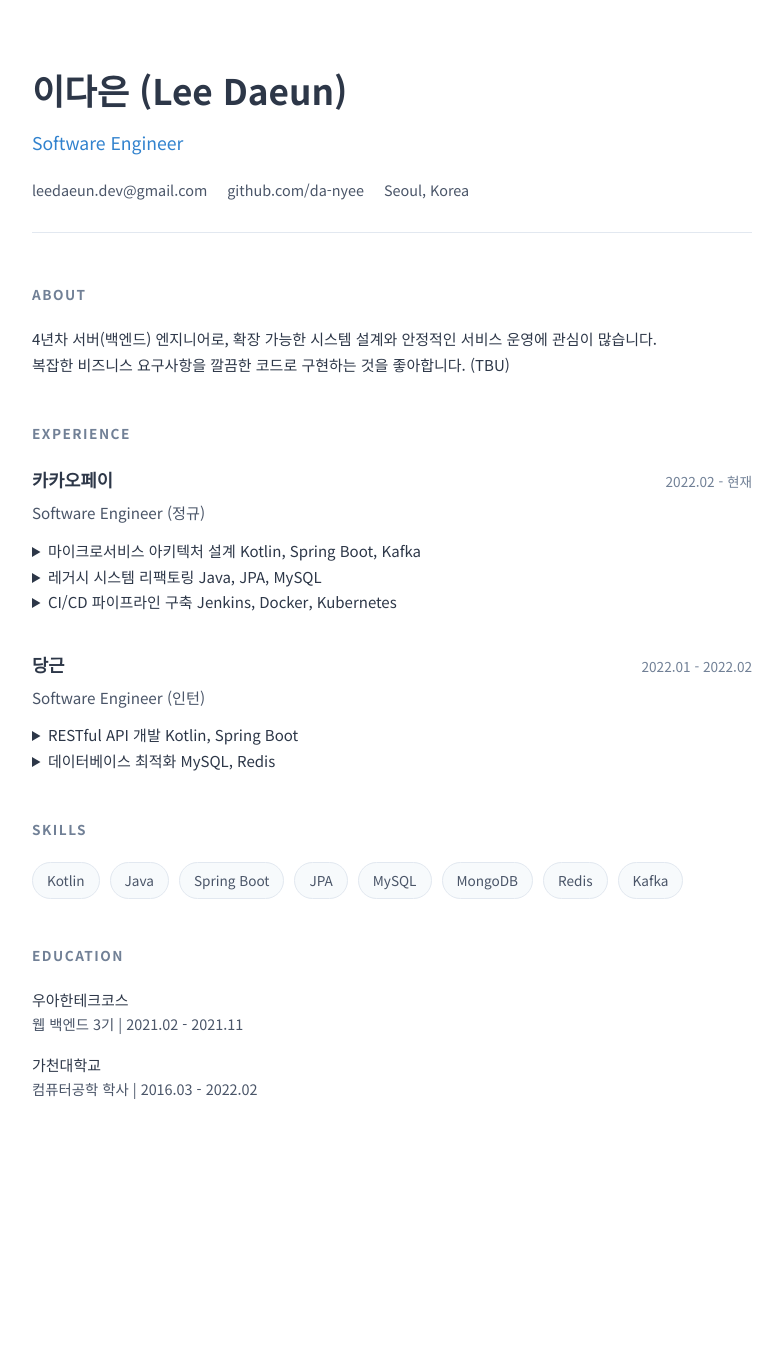
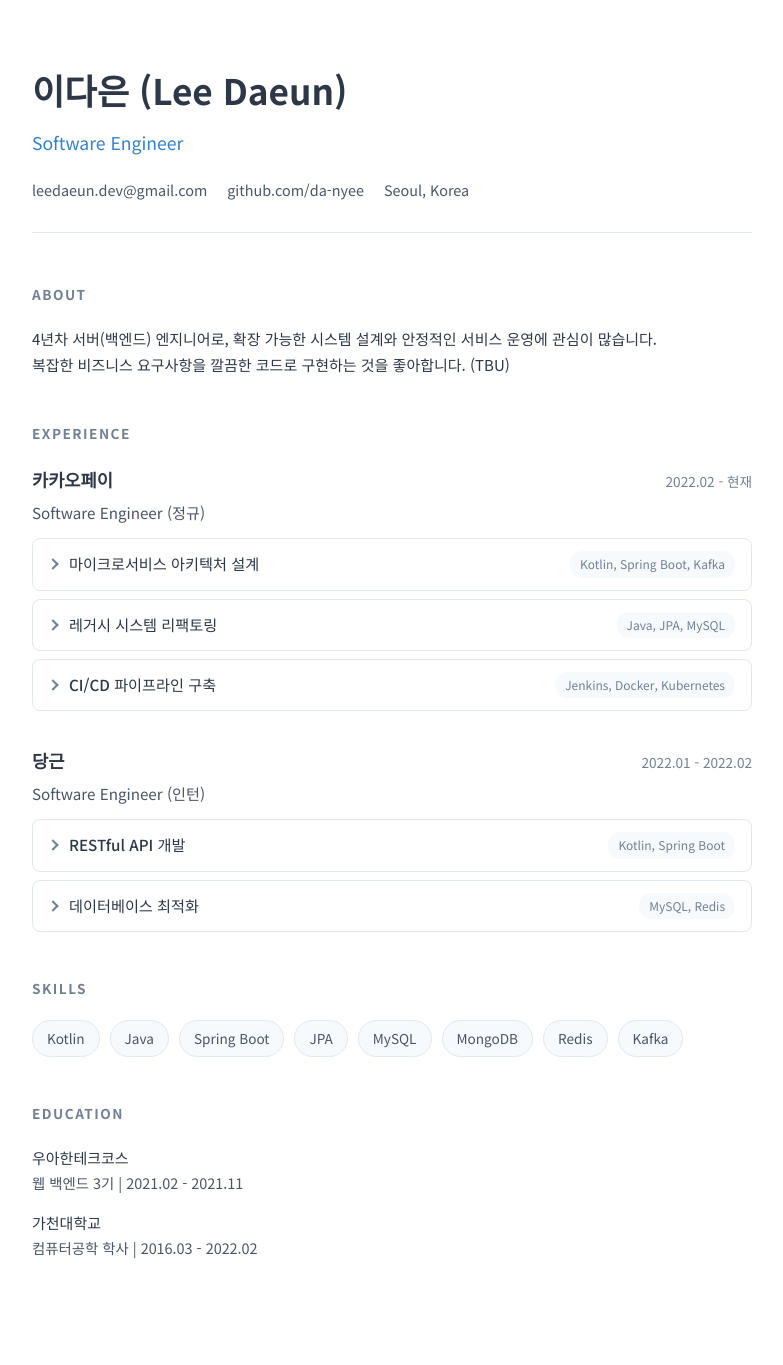
Before and after one commit to da-nyee/da-nyee, a Jekyll site: the page built from docs/index.html, in a window 1280 px wide. Shown: the whole page, without its empty margins (248-1031 px from the left). Built offline with Jekyll 4.4.1, drawn with Linux system fonts in a browser that asks for light colours; before the commit the page ends 1207 px from its top, so only the background shows below that.

Commit message:
fix: add toggle style w/ Claude Code

```diff
--- a/docs/assets/css/style.css
+++ b/docs/assets/css/style.css
@@ -129,6 +129,111 @@
   margin-bottom: 6px;
 }
 
+/* Project Toggle */
+.experience__projects {
+  display: flex;
+  flex-direction: column;
+  gap: 8px;
+}
+
+.project {
+  border: 1px solid var(--color-border);
+  border-radius: 8px;
+  background-color: var(--color-bg);
+  transition: all 0.2s ease;
+}
+
+.project:hover {
+  border-color: var(--color-accent);
+  box-shadow: 0 2px 8px rgba(49, 130, 206, 0.08);
+}
+
+.project[open] {
+  background-color: var(--color-bg-subtle);
+}
+
+.project__title {
+  display: flex;
+  justify-content: space-between;
+  align-items: center;
+  padding: 12px 16px;
+  cursor: pointer;
+  list-style: none;
+  user-select: none;
+  gap: 12px;
+}
+
+.project__title::-webkit-details-marker {
+  display: none;
+}
+
+.project__title::before {
+  content: '';
+  width: 6px;
+  height: 6px;
+  border-right: 2px solid var(--color-light);
+  border-bottom: 2px solid var(--color-light);
+  transform: rotate(-45deg);
+  transition: transform 0.2s ease;
+  flex-shrink: 0;
+}
+
+.project[open] .project__title::before {
+  transform: rotate(45deg);
+}
+
+.project__name {
+  font-size: 0.95rem;
+  font-weight: 500;
+  color: var(--color-primary);
+  flex: 1;
+}
+
+.project__tech {
+  font-size: 0.75rem;
+  color: var(--color-light);
+  background-color: var(--color-bg-subtle);
+  padding: 3px 10px;
+  border-radius: 12px;
+  white-space: nowrap;
+}
+
+.project[open] .project__tech {
+  background-color: var(--color-bg);
+}
+
+.project__content {
+  padding: 0 16px 14px 34px;
+  color: var(--color-secondary);
+  animation: slideDown 0.2s ease;
+}
+
+.project__content ul {
+  padding-left: 18px;
+  margin: 0;
+}
+
+.project__content li {
+  margin-bottom: 4px;
+  font-size: 0.9rem;
+  line-height: 1.6;
+}
+
+.project__content li:last-child {
+  margin-bottom: 0;
+}
+
+@keyframes slideDown {
+  from {
+    opacity: 0;
+    transform: translateY(-4px);
+  }
+  to {
+    opacity: 1;
+    transform: translateY(0);
+  }
+}
+
 /* Skills */
 .skills {
   display: flex;
@@ -174,6 +279,20 @@
   body {
     font-size: 12px;
   }
+
+  /* 인쇄 시 모든 프로젝트 펼침 */
+  .project {
+    border: none;
+    background: none !important;
+  }
+
+  .project__content {
+    display: block !important;
+  }
+
+  .project__title::before {
+    display: none;
+  }
 }
 
 /* Responsive */
@@ -195,4 +314,18 @@
     flex-direction: column;
     gap: 2px;
   }
+
+  .project__title {
+    flex-wrap: wrap;
+    padding: 10px 14px;
+  }
+
+  .project__tech {
+    margin-left: 18px;
+    margin-top: 4px;
+  }
+
+  .project__content {
+    padding-left: 14px;
+  }
 }
```
